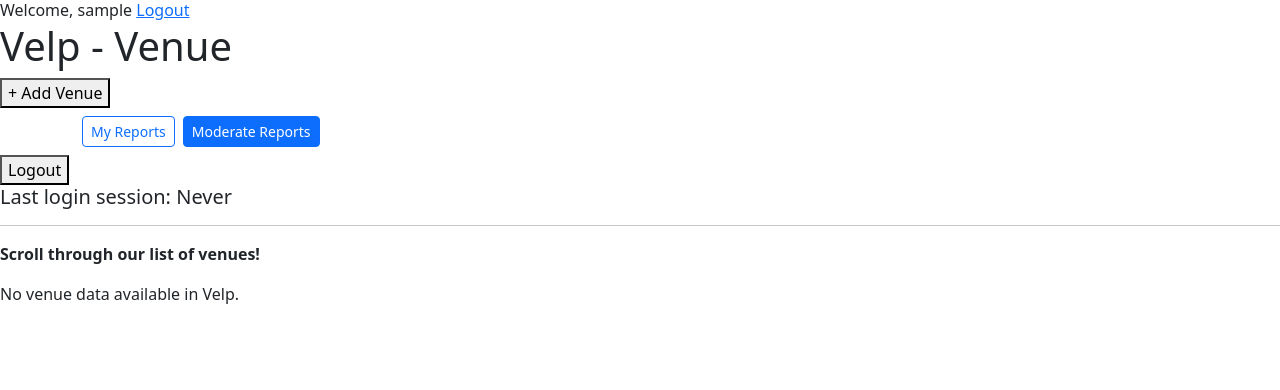
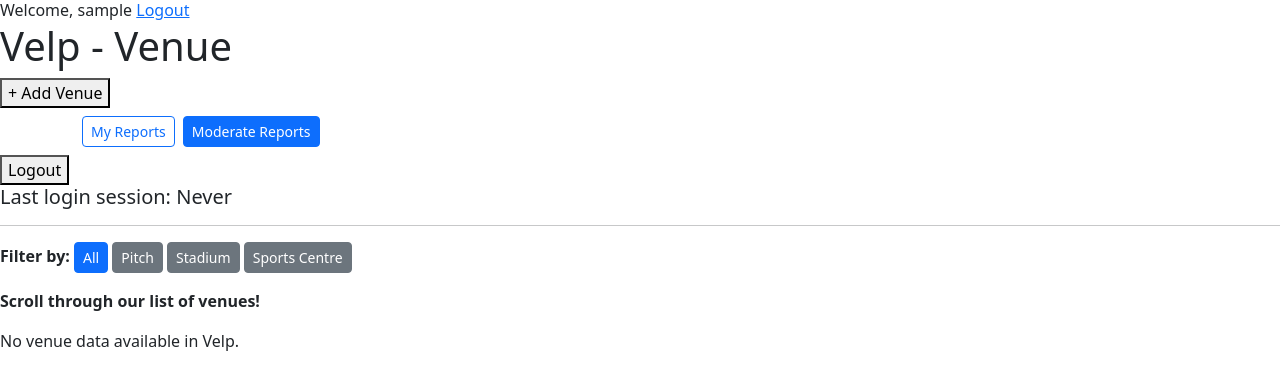
Before and after one commit to pbp-group3-2025/velp, a Django app: page /?filter=all in a window 1280 px wide. Shown: the part 194-584 px from the top of the page. Run offline with Django 5.2, Linux system fonts and the light colour scheme; the visitor is signed in with stand-in values (Sample User, id 1); data that the repository does not hold is empty.

Commit message:
Added a filter button for venues

```diff
--- a/main/templates/main.html
+++ b/main/templates/main.html
@@ -24,21 +24,18 @@
   <button>Logout</button>
 </a>
 
-
 <h5>Last login session: {{ last_login }}</h5>
 <hr>
 
-
-<!-- <a href="?filter=all">
-    <button type="button">All Articles</button>
-</a>
-<a href="?filter=my">
-    <button type="button">My Articles</button>
-</a> -->
-
+<div class="mb-3">
+    <strong>Filter by:</strong>
+    <a href="{% url 'main:show_main' %}?filter=all" class="btn btn-sm btn-primary">All</a>
+    <a href="{% url 'main:show_main' %}?filter=pitch" class="btn btn-sm btn-secondary">Pitch</a>
+    <a href="{% url 'main:show_main' %}?filter=stadium" class="btn btn-sm btn-secondary">Stadium</a>
+    <a href="{% url 'main:show_main' %}?filter=sports_centre" class="btn btn-sm btn-secondary">Sports Centre</a>
+</div>
 
 <b><p>Scroll through our list of venues!</p></b>
-
 
 {% if not venue_list %}
     <p>No venue data available in Velp.</p>
--- a/main/views.py
+++ b/main/views.py
@@ -21,22 +21,22 @@ from django.core.exceptions import ValidationError
 @login_required(login_url='/login')
 def show_main(request):
 
+    venue_list = Venue.objects.all()
 
-    filter_type = request.GET.get("filter", "all")  # default 'all'
+    # Get filter, default is 'all'
+    filter_type = request.GET.get("filter", "all")
 
+    valid_filters = ['pitch', 'stadium', 'sports_centre']
+    if filter_type in valid_filters:
+        venue_list = venue_list.filter(leisure=filter_type)
 
-    if filter_type == "all":
-        venue_list = Venue.objects.all()
-    else:
-        venue_list = Venue.objects.filter(user=request.user)
-
+    venue_list = venue_list.order_by('name')
 
     context = {
         'name': request.user.username,
         'venue_list': venue_list,
         'last_login': request.COOKIES.get('last_login', 'Never')
     }
-
 
     return render(request, "main.html", context)
 
```
